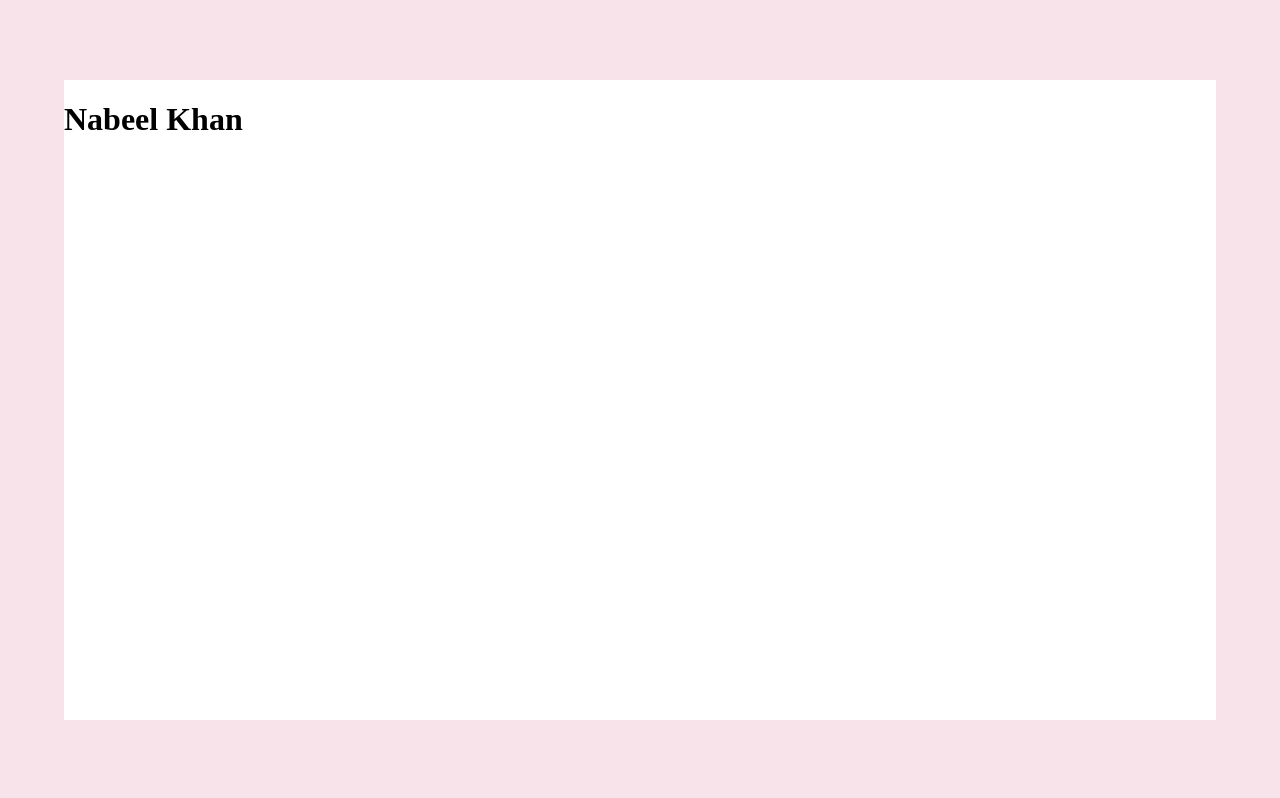
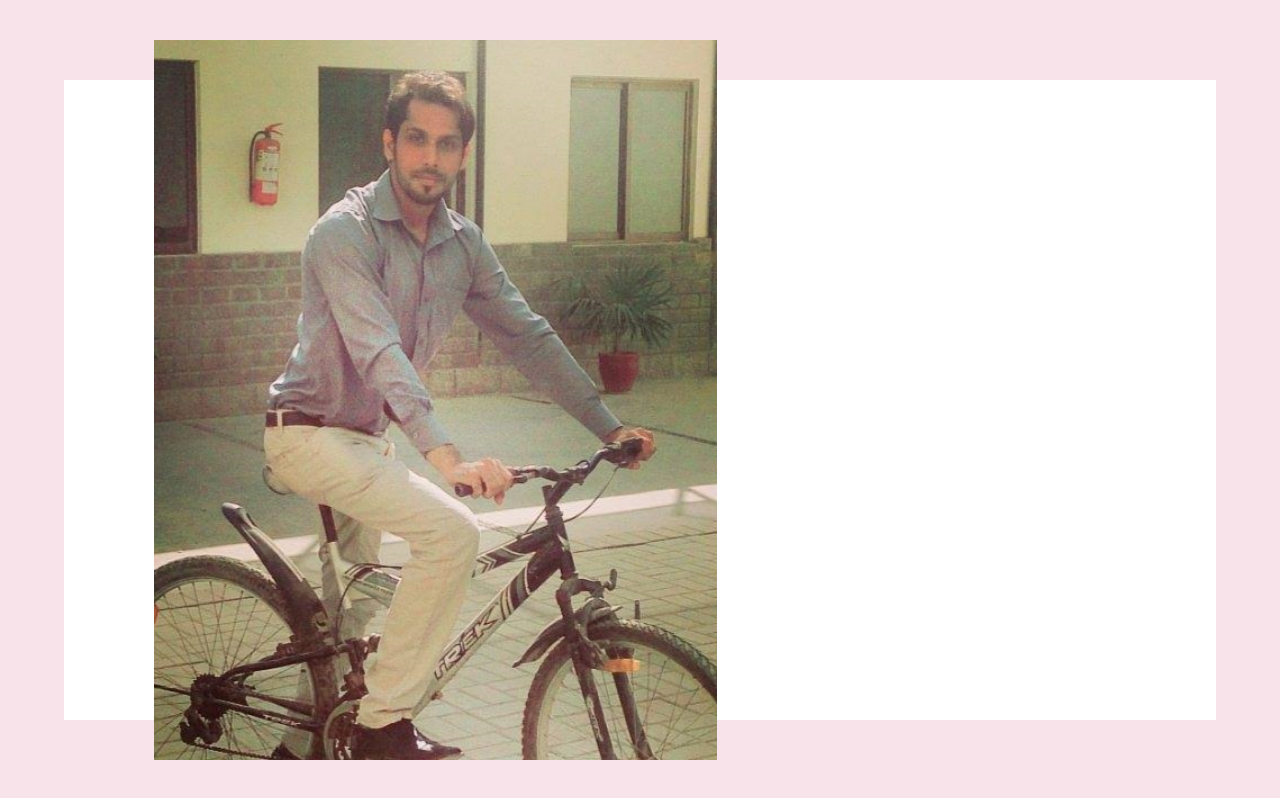
Before and after one commit to nabeelkhan2004/NabeelKhanCV, a plain HTML site: page index.html in a window 1280 px wide. Drawn offline with Linux system fonts and the light colour scheme.

Commit message:
CSS property after add image

```diff
--- a/Style/style.css
+++ b/Style/style.css
@@ -4,11 +4,20 @@ background-color: #f8e3ea;
 
 }
 
+.img {
+position: fixed;
+height: 90%;
+z-index: 2;
+top: 5%;
+bottom: 2%;
+left: 12%;
+}
+
+
 .page {
     position: fixed;
     top: 10%;
     bottom: 10%;
-    /*min-height: 650px;*/
     width: 90%;
     background-color: #ffffff;
 }
--- a/index.html
+++ b/index.html
@@ -8,11 +8,14 @@
     <link href="./Style/style.css" type="text/css" rel="stylesheet" />
 </head>
 <body class="body">
-    <div class="page">
-        <h1>
-            Nabeel Khan
 
-        </h1>
+        <img class="img" src="My Photo.jpg" alt="Nabeel Khan Photo">
+
+
+
+   <div class="page">
+
     </div>
+
 </body>
 </html>
```
Also changed, not shown: My Photo 1.jpg (added), My Photo.jpg (added).
